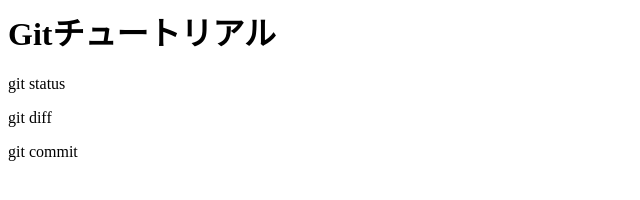
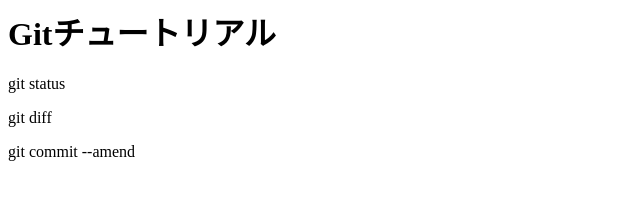
Before and after one commit to bighope4524/git_tutorial, a plain HTML site: page index.html in a window 1280 px wide. Shown: the full height of the page, 0-640 px from the left. Drawn offline with Linux system fonts and the light colour scheme.

Commit message:
Git commit

```diff
--- a/index.html
+++ b/index.html
@@ -2,5 +2,5 @@
 <p>git status</p>
 <p>git diff</p>
 <p>
-  git commit
+  git commit --amend
 </p>
```
